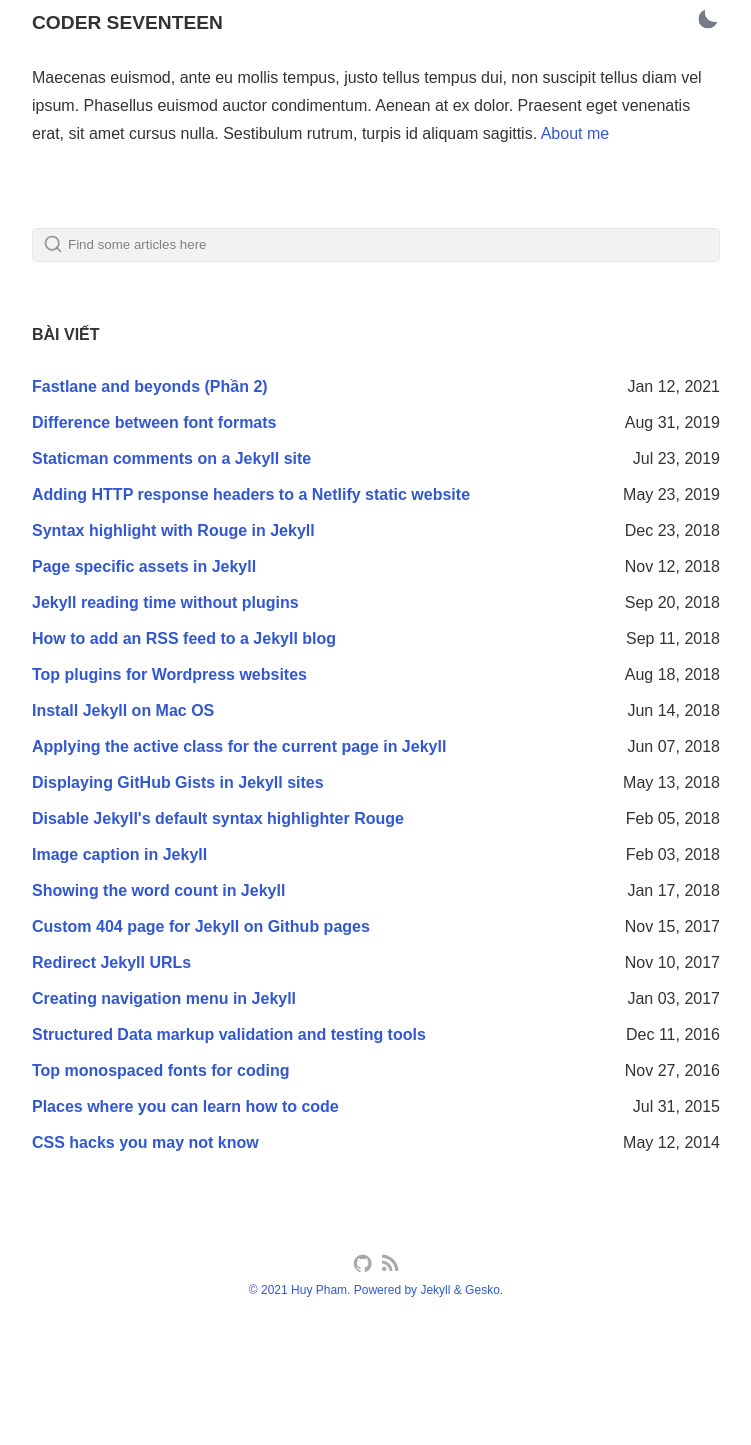
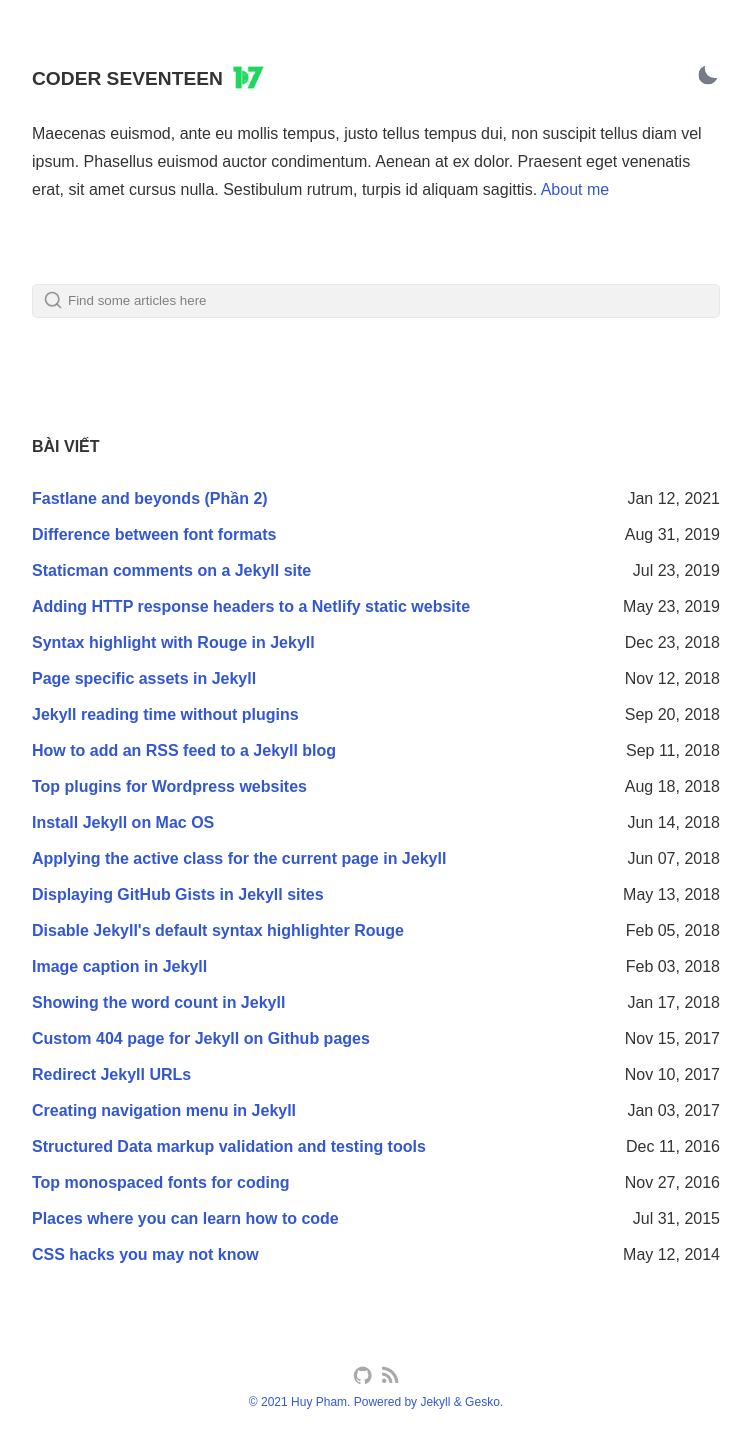
Before and after one commit to coder7eeN/coder7eeN.github.io, a Jekyll site: the page built from index.html, in a window 1280 px wide. Shown: the whole page, without its empty margins (264-1015 px from the left). Built offline with Jekyll 4.4.1, drawn with Linux system fonts in a browser that asks for light colours; some web fonts are replaced; before the commit the page ends 1333 px from its top, so only the background shows below that.

Commit message:
chore: change margin top section and show blog name

```diff
--- a/_sass/_main.scss
+++ b/_sass/_main.scss
@@ -238,7 +238,7 @@ section {
 }
 
 section {
-	margin-top: 2rem;
+	margin-top: 5.5rem;
 }
 
 blockquote {
@@ -347,17 +347,17 @@ main {
 	display: flex;
 	flex-direction: row;
 	justify-content: space-between;
+
+  .blog-name{
+    display: flex;
+  }
+
+  .logo-17 {
+    margin-left: 10px;
+    width: 31px;
+    height: 31px;
+  }
 }
-
-// .blog-name{
-//   display: flex;
-// }
-
-// .logo-17 {
-//   margin-left: 10px;
-//   width: 31px;
-//   height: 31px;
-// }
 
 .social-footer {
   padding: 2rem;
--- a/index.html
+++ b/index.html
@@ -3,7 +3,10 @@ layout: default
 ---
 <section id="intro">
     <div class="flex-row-between">
-        <h1>coder seventeen</h1>
+        <div class="blog-name">
+            <h1>coder seventeen</h1>
+            <img class="logo-17" src="https://raw.githubusercontent.com/coder7eeN/coder7eeN.github.io/main/images/logo.png"/>
+        </div>
         <button title="Change theme" id="theme-toggle" onclick="modeSwitcher()">
             <div></div>
         </button>
```
